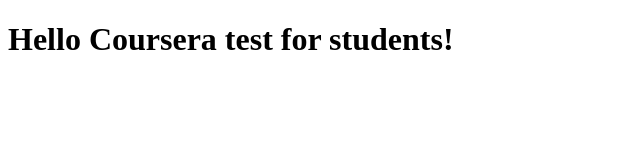
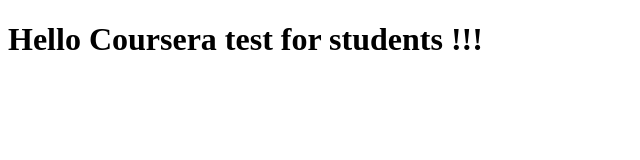
Before and after one commit to Manimojy/courseratest, a plain HTML site: page index.html in a window 1280 px wide. Shown: the full height of the page, 0-640 px from the left. Drawn offline with Linux system fonts and the light colour scheme.

Commit message:
change h1.

```diff
--- a/index.html
+++ b/index.html
@@ -8,6 +8,6 @@
     <title>Coursera</title>
 </head>
 <body>
-<h1>Hello Coursera test for students!</h1>
+<h1>Hello Coursera test for students !!!</h1>
 </body>
 </html>
```
